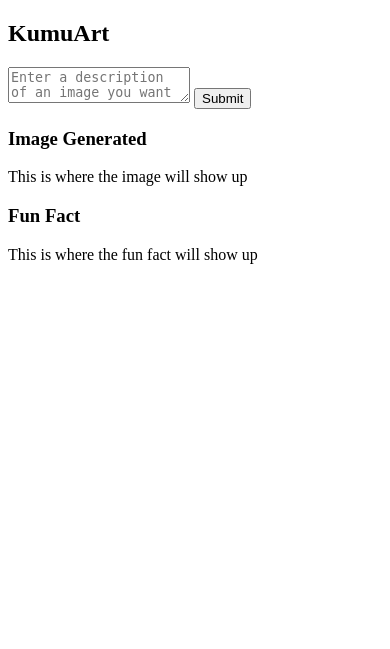
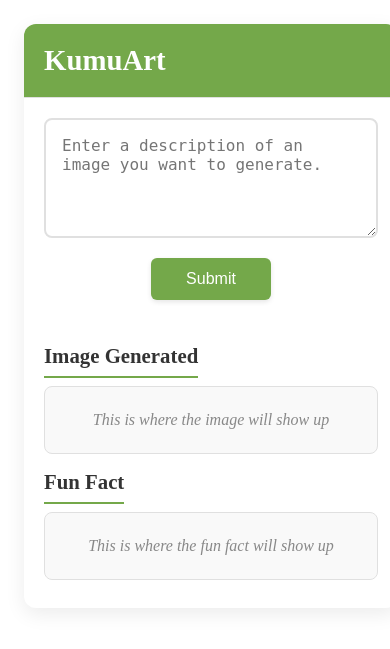
Before and after one commit to KoaChang/KumuBot, a Flask app: page / in a window 390 px wide. Shown: the top 649 px of the page. Run offline with Flask 3, Linux system fonts and the light colour scheme.

Commit message:
refactor: update KumuArt frontend

```diff
--- a/src/KumuArt/static/styles.css
+++ b/src/KumuArt/static/styles.css
@@ -1,56 +1,201 @@
-.artbody {
-    font-family: Arial, sans-serif;
-    padding: 30px;
-    text-align: center;
+/* Stronger wrapper to ensure centering */
+.art-wrapper {
+  width: 100% !important;
+  display: flex !important;
+  justify-content: center !important;
+  align-items: center !important;
+  margin: 0 auto !important;
+  padding: 20px 0 !important;
 }
 
-.artcontainer {
-    max-width: 800px;
-    margin: auto;
-    border: 2px solid #ddd; /* Add a 2-pixel solid border with color #ddd */
-    padding: 20px; /* Add 20px of padding inside the border */
-    margin-top: 20px; /* Add 20px of margin outside the border */
-    box-shadow: 0px 10px 20px rgba(0,0,0,0.1);
+/* Reset some potential Elementor/Wordpress styles */
+.art-wrapper * {
+  box-sizing: border-box !important;
+}
+
+:root {
+  --primary-color: #74a84a;
+  --primary-dark: #2c541d;
+  --bg-color: #f8f8f8;
+  --card-bg: #ffffff;
+  --text-color: #333333;
+  --border-color: #e0e0e0;
+}
+
+.art-container {
+  width: 100% !important;
+  max-width: 800px !important;
+  background-color: var(--card-bg) !important;
+  border-radius: 12px !important;
+  box-shadow: 0 6px 20px rgba(0, 0, 0, 0.08) !important;
+  overflow: hidden !important;
+  transition: all 0.3s ease !important;
+  margin: 0 auto !important;
+}
+
+.art-header {
+  padding: 1.5rem 2rem !important;
+  background-color: var(--primary-color) !important;
+  color: white !important;
+  border-bottom: 1px solid var(--border-color) !important;
+  text-align: left !important;
+}
+
+.art-header h2 {
+  font-size: 1.8rem !important;
+  font-weight: 600 !important;
+  margin: 0 !important;
+  color: white !important;
+}
+
+.art-content {
+  padding: 2rem !important;
+}
+
+.input-area {
+  margin-bottom: 0.5rem !important; /* Reduced from 1.5rem */
+}
+
+.textarea-container {
+  position: relative !important;
+  margin-bottom: 0.5rem !important; /* Reduced from 1rem */
 }
 
 #artdescription {
-    width: 100%;
-    min-height: 100px;
-    padding: 10px;
-    margin-bottom: 10px;
-    box-sizing: border-box;
+  width: 100% !important;
+  min-height: 120px !important;
+  padding: 1rem !important;
+  border: 2px solid var(--border-color) !important;
+  border-radius: 8px !important;
+  font-size: 1rem !important;
+  resize: vertical !important;
+  transition: border-color 0.3s ease, box-shadow 0.3s ease !important;
+  margin-bottom: 0.5rem !important; /* Reduced from 1rem */
+}
+
+#artdescription:focus {
+  outline: none !important;
+  border-color: var(--primary-color) !important;
+  box-shadow: 0 0 0 3px rgba(116, 168, 74, 0.2) !important;
+}
+
+#artdescription:disabled {
+  background-color: rgba(240, 240, 240, 0.5) !important;
+  cursor: not-allowed !important;
+}
+
+.button-container {
+  margin-bottom: 0.5rem !important; /* Reduced from 2rem */
+  display: flex !important;
+  justify-content: center !important;
+}
+
+#artsubmit-btn {
+  background-color: var(--primary-color) !important;
+  color: white !important;
+  border: none !important;
+  border-radius: 6px !important;
+  padding: 0.75rem 1.5rem !important;
+  font-size: 1rem !important;
+  font-weight: 500 !important;
+  cursor: pointer !important;
+  transition: background-color 0.3s ease, transform 0.2s ease !important;
+  box-shadow: 0 2px 5px rgba(0, 0, 0, 0.1) !important;
+  min-width: 120px !important;
+  display: flex !important;
+  justify-content: center !important;
+  align-items: center !important;
+}
+
+#artsubmit-btn:hover {
+  background-color: var(--primary-dark) !important;
+  transform: translateY(-2px) !important;
+  box-shadow: 0 4px 8px rgba(0, 0, 0, 0.15) !important;
+}
+
+#artsubmit-btn:active {
+  transform: translateY(0) !important;
+}
+
+#artsubmit-btn:disabled {
+  opacity: 0.7 !important;
+  cursor: not-allowed !important;
+}
+
+.section-title {
+  font-size: 1.3rem !important;
+  font-weight: 600 !important;
+  color: var(--text-color) !important;
+  margin: 0.5rem 0 0.5rem 0 !important; /* Reduced from 1.5rem 0 1rem 0 */
+  padding-bottom: 0.5rem !important;
+  border-bottom: 2px solid var(--primary-color) !important;
+  display: inline-block !important;
+}
+
+.image-section, .fact-section {
+  margin-top: 0.5rem !important; /* Reduced from 1rem */
+  margin-bottom: 0.5rem !important; /* Reduced from 2rem */
+}
+
+#artimage-container, #artfact-container {
+  background-color: #f9f9f9 !important;
+  border-radius: 8px !important;
+  padding: 1rem !important; /* Reduced from 1.25rem */
+  border: 1px solid var(--border-color) !important;
+  transition: all 0.3s ease !important;
+  min-height: 60px !important;
+  display: flex !important;
+  justify-content: center !important;
+  align-items: center !important;
+  flex-direction: column !important;
 }
 
 #artimage {
-    max-width: 100%; /* makes sure the image is not wider than the container */
-    max-height: 100%; /* makes sure the image is not taller than the container */
-    height: auto; /* maintains the aspect ratio */
-    width: auto; /* maintains the aspect ratio */
-    display: block; /* to remove extra space below the image */
-    margin: 0 auto; /* to center the image in the container if it is smaller than the container */
+  max-width: 100% !important;
+  height: auto !important;
+  border-radius: 4px !important;
+  box-shadow: 0 4px 8px rgba(0, 0, 0, 0.1) !important;
 }
 
-#artsubmit-btn {
-    padding: 10px 20px;
-    background-color: #74a84a;
-    color: white;
-    border: none;
-    cursor: pointer;
-    margin-bottom: 20px;
+#image-placeholder, #fact-placeholder {
+  color: #888 !important;
+  font-style: italic !important;
+  text-align: center !important;
+  margin: 0.5rem 0 !important; /* Reduced from 1rem */
 }
 
-#artimage-container {
-    border: 1px solid #ddd;
-    padding: 10px;
-    margin-bottom: 20px;
+#artfact {
+  width: 100% !important;
+  line-height: 1.6 !important;
+  margin: 0 !important;
+  color: var(--text-color) !important;
 }
 
 #artoutput {
-    min-height: 40px;
+  color: #d9534f !important;
+  margin: 0.25rem 0 !important; /* Reduced from 0.5rem */
+  min-height: 20px !important;
+  text-align: center !important;
 }
 
-#artfact-container {
-    border: 1px solid #ddd;
-    padding: 10px;
-    margin-top: 10px; /* reduced from 20px to 10px */
+.loading-dots::after {
+  content: '' !important;
+  animation: dots 1.5s infinite !important;
 }
+
+@keyframes dots {
+  0%, 20% { content: ''; }
+  40% { content: '.'; }
+  60% { content: '..'; }
+  80%, 100% { content: '...'; }
+}
+
+@media (max-width: 768px) {
+  .art-wrapper {
+    padding: 1rem !important;
+  }
+
+  .art-header, .art-content {
+    padding: 1.25rem !important;
+  }
+}
--- a/src/KumuArt/templates/index.html
+++ b/src/KumuArt/templates/index.html
@@ -4,26 +4,49 @@
     <meta charset="UTF-8">
     <meta name="viewport" content="width=device-width, initial-scale=1.0">
     <title>KumuArt</title>
+    <link rel="stylesheet" href="/static/styles.css">
 </head>
-<body class="artbody">
-    <div class="artcontainer">
+<body>
+<div class="art-wrapper">
+  <div class="art-container">
+    <div class="art-header">
       <h2>KumuArt</h2>
+    </div>
+
+    <div class="art-content">
+      <div class="input-area">
+        <div class="textarea-container">
           <textarea id="artdescription" placeholder="Enter a description of an image you want to generate."></textarea>
+        </div>
+
+        <div class="button-container">
           <button id="artsubmit-btn">Submit</button>
+        </div>
+      </div>
 
-        <h3>Image Generated</h3>
+      <div class="error-message">
+        <p id="artoutput"></p>
+      </div>
+
+      <div class="image-section">
+        <h3 class="section-title">Image Generated</h3>
         <div id="artimage-container">
           <p id="image-placeholder">This is where the image will show up</p>
-            <img id="artimage" style="display: none;"> <!-- The img tag is hidden initially -->
+          <img id="artimage" style="display: none;">
         </div>
-        <p id="artoutput"></p>
+      </div>
 
-        <h3>Fun Fact</h3>
+      <div class="fact-section">
+        <h3 class="section-title">Fun Fact</h3>
         <div id="artfact-container">
           <p id="fact-placeholder">This is where the fun fact will show up</p>
-            <p id="artfact" style="display: none;"></p> <!-- The fun fact paragraph is hidden initially -->
+          <p id="artfact" style="display: none;"></p>
         </div>
       </div>
+    </div>
+  </div>
+</div>
+
 <script src="/static/script.js"></script>
 </body>
 </html>
```
Also changed, not shown: src/KumuArt/static/script.js (+49 -40 lines). Lines whose indentation alone changed are shown as unchanged.
